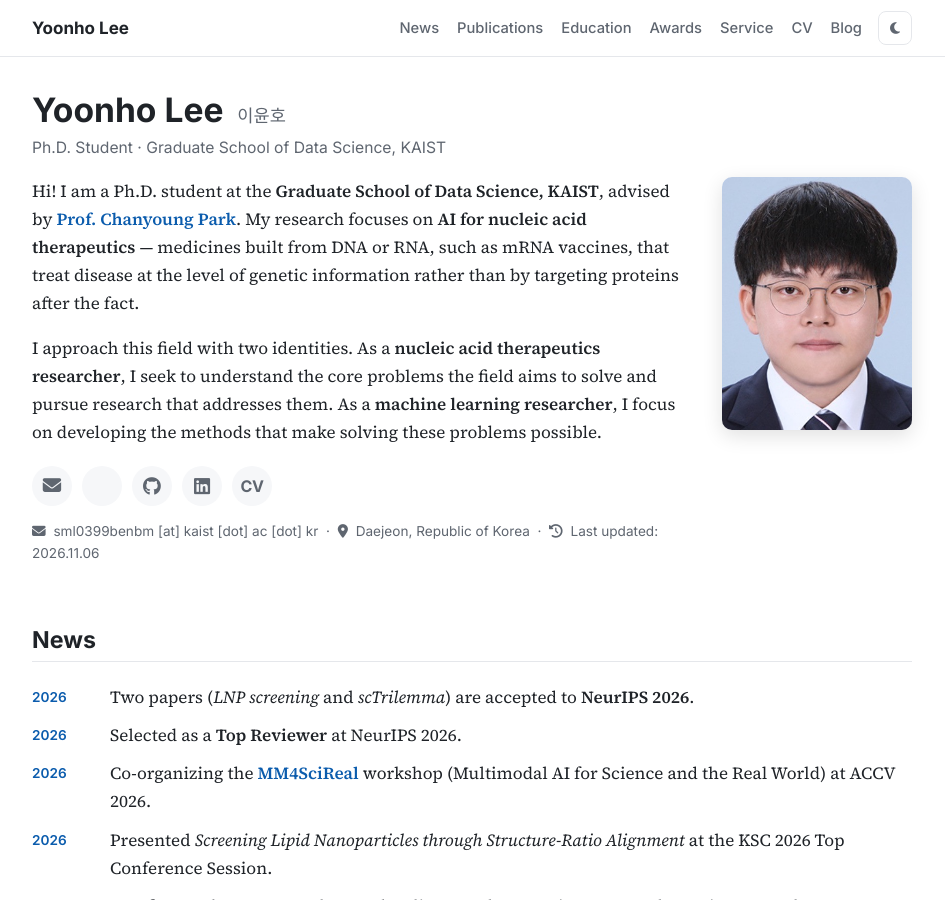
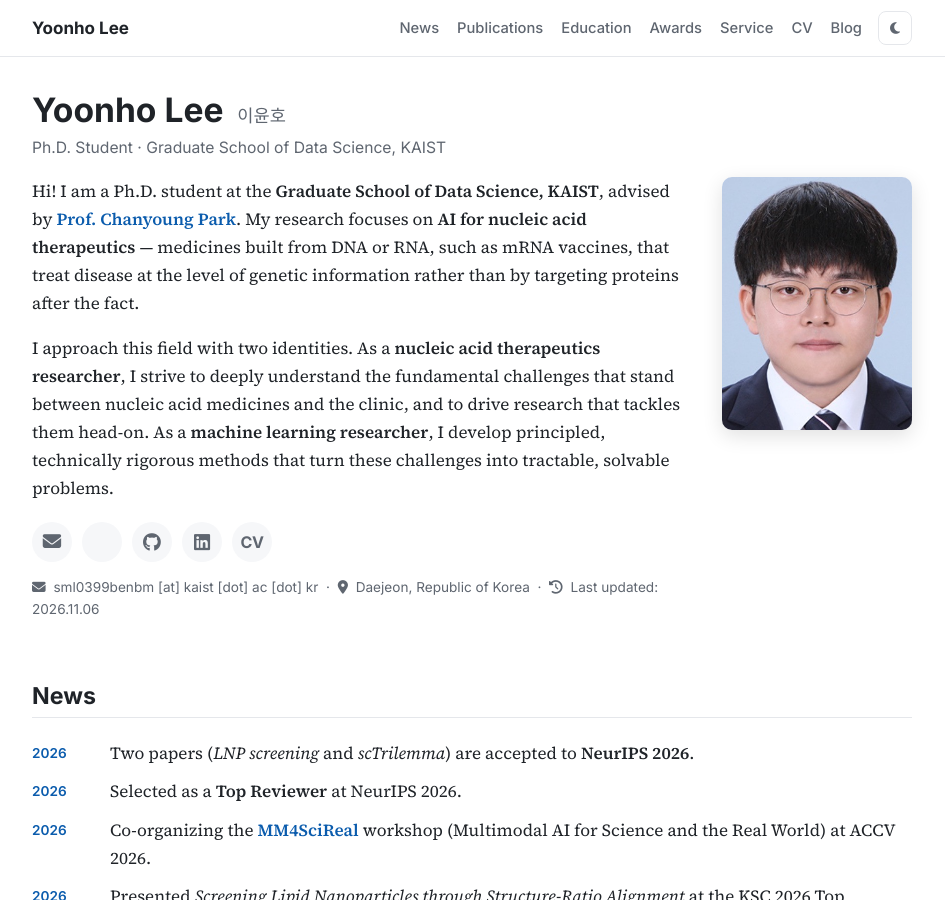
Before and after one commit to Yoonho-Lee-AI4Science/Yoonho-Lee-AI4Science.github.io, a Jekyll site: the page built from index.html, in a window 1280 px wide and 900 px high. Shown: the whole window, without its empty margins (168-1113 px from the left). Built offline with Jekyll 4.4.1, drawn with Linux system fonts in a browser that asks for light colours; a style sheet for code colours, icons or effects is not loaded.

Commit message:
Strengthen dual-identity sentences in bio
Co-Authored-By: Claude Opus 5.5 <noreply@anthropic.com>

```diff
--- a/index.html
+++ b/index.html
@@ -56,10 +56,11 @@
         </p>
         <p>
           I approach this field with two identities.
-          As a <strong>nucleic acid therapeutics researcher</strong>, I seek to understand the core problems
-          the field aims to solve and pursue research that addresses them.
-          As a <strong>machine learning researcher</strong>, I focus on developing the methods that make
-          solving these problems possible.
+          As a <strong>nucleic acid therapeutics researcher</strong>, I strive to deeply understand the
+          fundamental challenges that stand between nucleic acid medicines and the clinic, and to drive
+          research that tackles them head-on.
+          As a <strong>machine learning researcher</strong>, I develop principled, technically rigorous
+          methods that turn these challenges into tractable, solvable problems.
         </p>
 
         <ul class="social">
```
